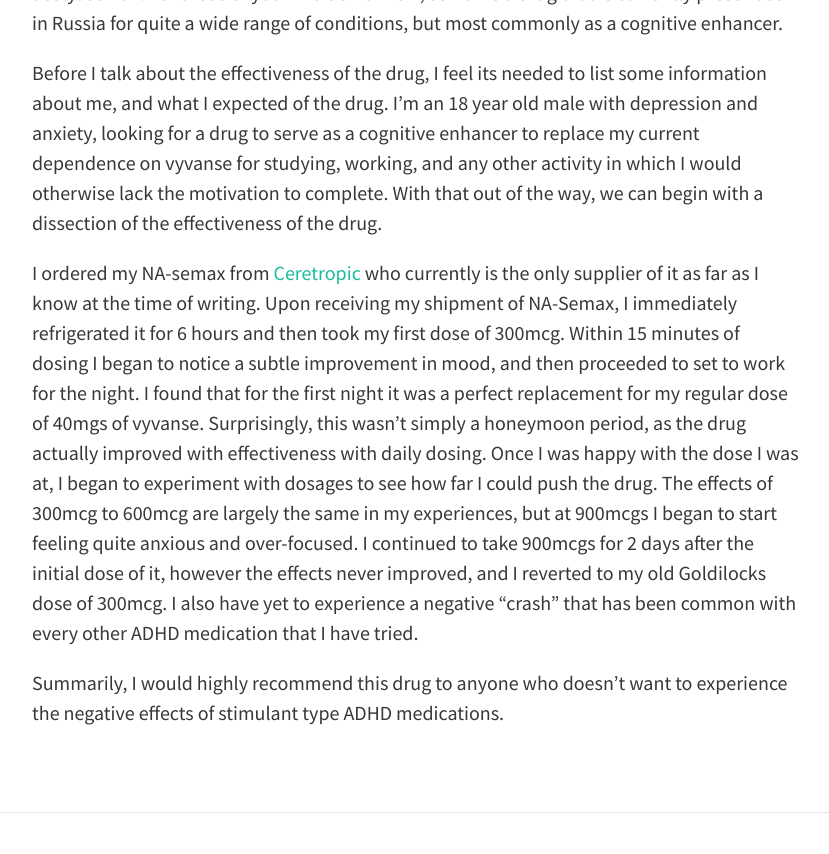
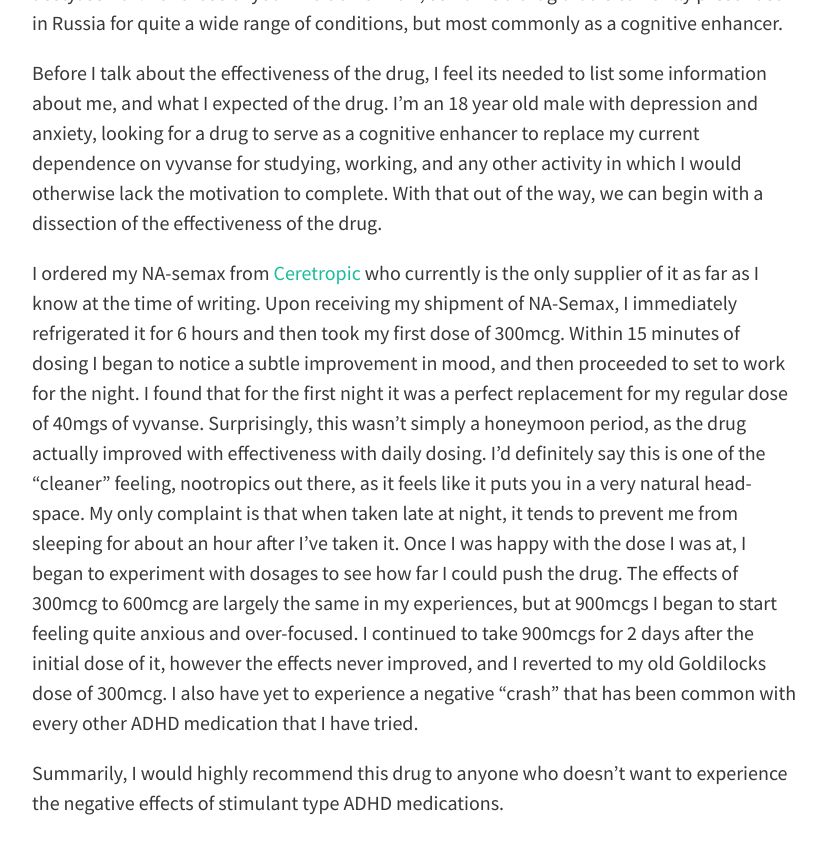
Before and after one commit to CompletelyGeneric/completelygeneric.github.io, a Jekyll site: the page built from _posts/2015-08-20-N-Acetyl-Semax-Experiences.md, in a window 1280 px wide and 900 px high, scrolled down 573 px. Shown: the top 854 px of the window, without its empty margins (224-1053 px from the left). Built offline with Jekyll 4.4.1, drawn with Linux system fonts in a browser that asks for light colours; nearby versions of some CDN libraries.

Commit message:
added some stuff

```diff
--- a/_posts/2015-08-20-N-Acetyl-Semax-Experiences.md
+++ b/_posts/2015-08-20-N-Acetyl-Semax-Experiences.md
@@ -14,7 +14,7 @@ Before I talk about the effectiveness of the drug, I feel its needed to list som
 
 
 
-I ordered my NA-semax from [Ceretropic](http://www.ceretropic.com/n-acetyl-semax-spray/) who currently is the only supplier of it as far as I know at the time of writing. Upon receiving my shipment of NA-Semax, I immediately refrigerated it for 6 hours and then took my first dose of 300mcg. Within 15 minutes of dosing I began to notice a subtle improvement in mood, and then proceeded to set to work for the night. I found that for the first night it was a perfect replacement for my regular dose of 40mgs of vyvanse. Surprisingly, this wasn't simply a honeymoon period, as the drug actually improved with effectiveness with daily dosing. Once I was happy with the dose I was at, I began to experiment with dosages to see how far I could push the drug. The effects of 300mcg to 600mcg are largely the same in my experiences, but at 900mcgs I began to start feeling quite anxious and over-focused. I continued to take 900mcgs for 2 days after the initial dose of it, however the effects never improved, and I reverted to my old Goldilocks dose of 300mcg. I also have yet to experience a negative "crash" that has been common with every other ADHD medication that I have tried.
+I ordered my NA-semax from [Ceretropic](http://www.ceretropic.com/n-acetyl-semax-spray/) who currently is the only supplier of it as far as I know at the time of writing. Upon receiving my shipment of NA-Semax, I immediately refrigerated it for 6 hours and then took my first dose of 300mcg. Within 15 minutes of dosing I began to notice a subtle improvement in mood, and then proceeded to set to work for the night. I found that for the first night it was a perfect replacement for my regular dose of 40mgs of vyvanse. Surprisingly, this wasn't simply a honeymoon period, as the drug actually improved with effectiveness with daily dosing. I'd definitely say this is one of the "cleaner" feeling, nootropics out there, as it feels like it puts you in a very natural head-space. My only complaint is that when taken late at night, it tends to prevent me from sleeping for about an hour after I've taken it. Once I was happy with the dose I was at, I began to experiment with dosages to see how far I could push the drug. The effects of 300mcg to 600mcg are largely the same in my experiences, but at 900mcgs I began to start feeling quite anxious and over-focused. I continued to take 900mcgs for 2 days after the initial dose of it, however the effects never improved, and I reverted to my old Goldilocks dose of 300mcg. I also have yet to experience a negative "crash" that has been common with every other ADHD medication that I have tried.
 
 
 
```
